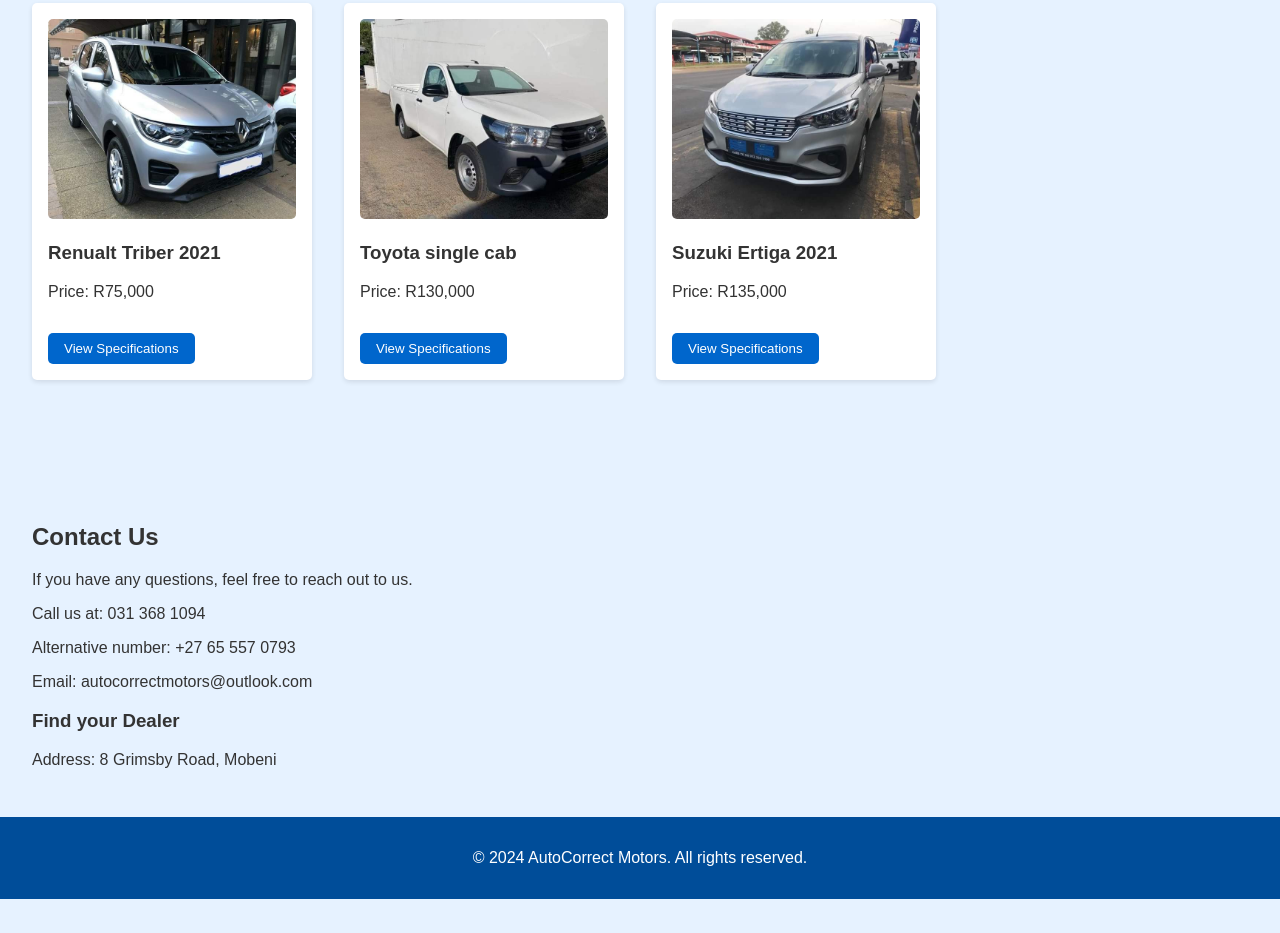
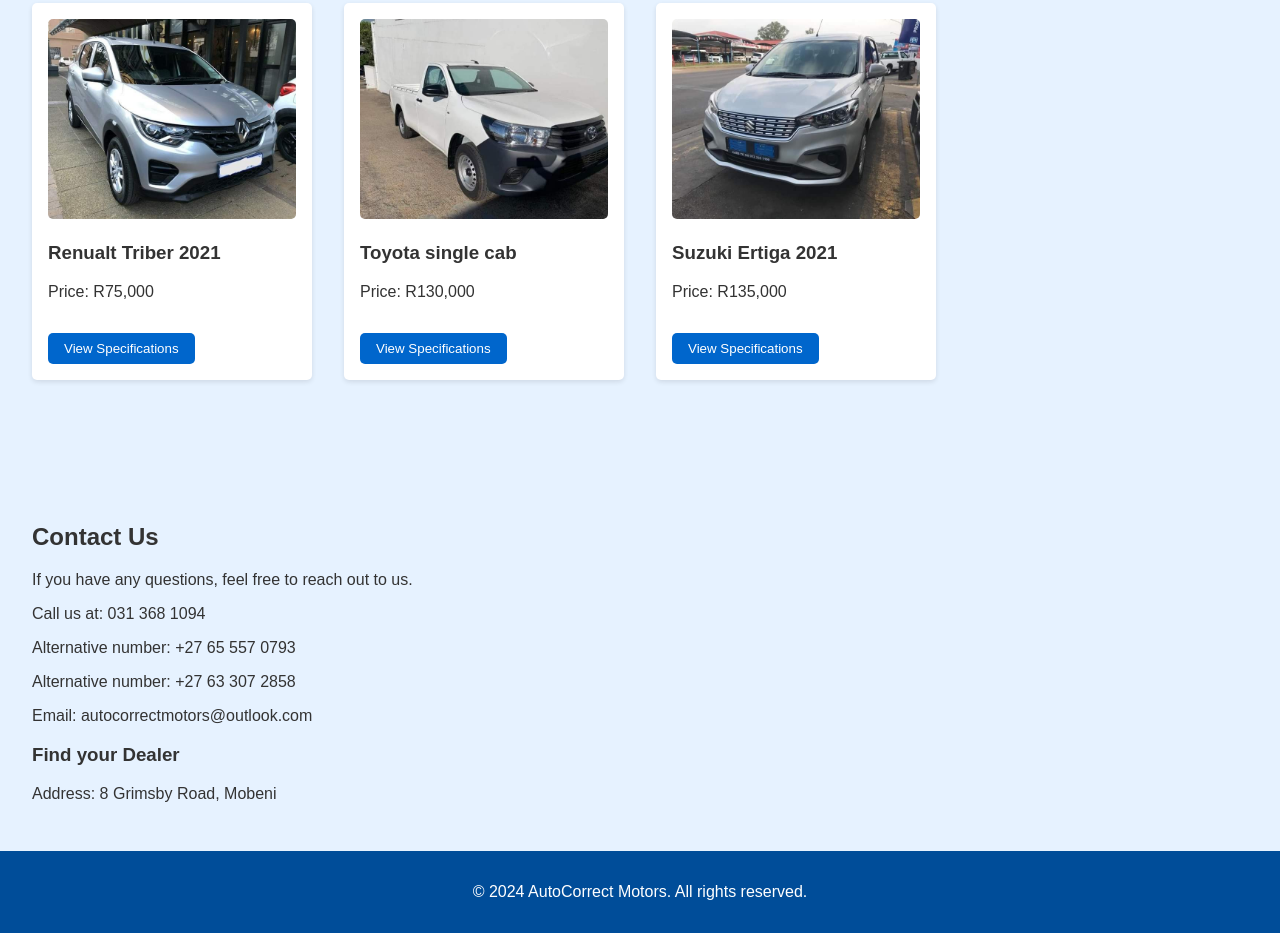
Before and after one commit to sanelisekile99/car_buying-system, a plain HTML site: page index.html in a window 1280 px wide. Shown: the part 2118-3051 px from the top of the page. Before the commit the page ends 3017 px from the top, so only its background shows below. Drawn offline with Linux system fonts and the light colour scheme.

Commit message:
Update index.html

```diff
--- a/index.html
+++ b/index.html
@@ -160,6 +160,7 @@
             <p>If you have any questions, feel free to reach out to us.</p>
             <p>Call us at: 031 368 1094 </p>
             <p>Alternative number: +27 65 557 0793</p>
+             <p>Alternative number: +27 63 307 2858</p>
             <p>Email: autocorrectmotors@outlook.com</p>
             <h3>Find your Dealer</h3>
             <p>Address: 8 Grimsby Road, Mobeni</p>
```
